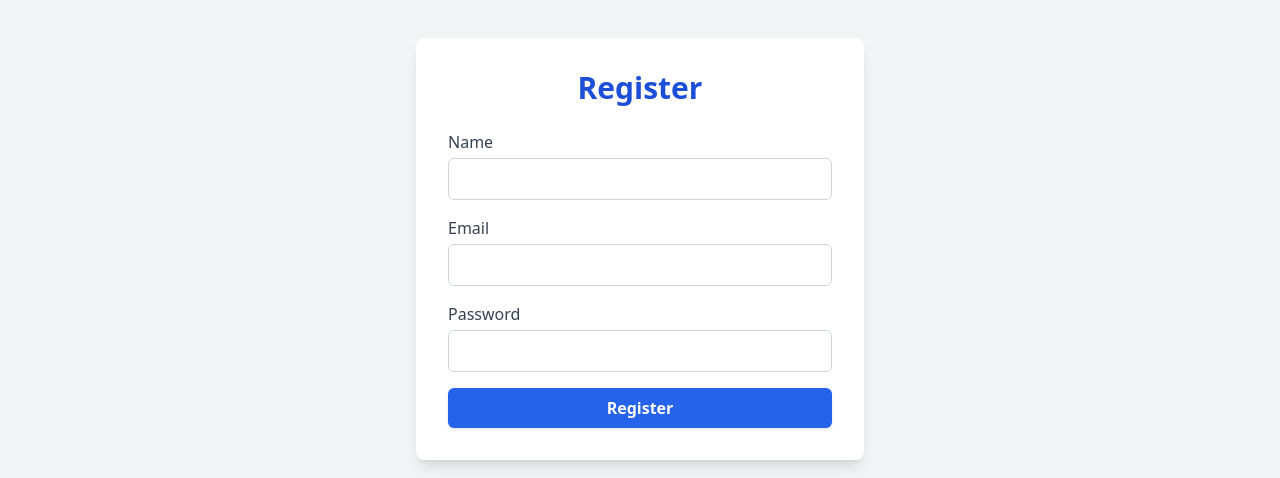
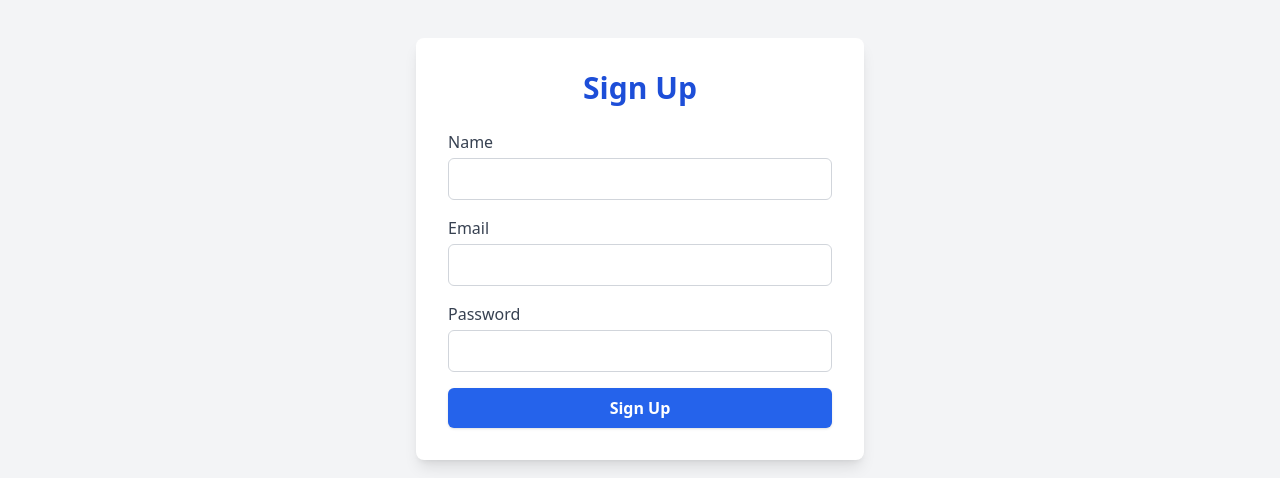
Before and after one commit to Kgaurav729/mern-blog-frontend, a React (Create React App) app: page /register in a window 1280 px wide. Shown: the part 217-695 px from the top of the page. Built offline with nearby package versions, Linux system fonts and the light colour scheme.

Commit message:
corrected the signup api

```diff
--- a/src/pages/Register.js
+++ b/src/pages/Register.js
@@ -15,7 +15,7 @@ const Register = () => {
   const handleSubmit = async (e) => {
     e.preventDefault();
     try {
-      const res = await API.post('/auth/register', { name, email, password });
+      const res = await API.post('/auth/signup', { name, email, password });
       login(res.data);
       toast.success('Registered successfully!');
       navigate('/');
@@ -27,7 +27,7 @@ const Register = () => {
   return (
     <div className="min-h-screen flex items-center justify-center bg-gray-100 dark:bg-gray-900 px-4">
       <div className="bg-white dark:bg-gray-800 shadow-lg rounded-lg p-8 w-full max-w-md">
-        <h2 className="text-3xl font-bold text-center mb-6 text-blue-700 dark:text-blue-300">Register</h2>
+        <h2 className="text-3xl font-bold text-center mb-6 text-blue-700 dark:text-blue-300">Sign Up</h2>
         <form onSubmit={handleSubmit} className="space-y-4">
           <div>
             <label className="block mb-1 text-gray-700 dark:text-gray-300">Name</label>
@@ -63,7 +63,7 @@ const Register = () => {
             type="submit"
             className="w-full bg-blue-600 hover:bg-blue-700 text-white font-semibold py-2 px-4 rounded-md transition shadow"
           >
-            Register
+            Sign Up
           </button>
         </form>
       </div>
```
